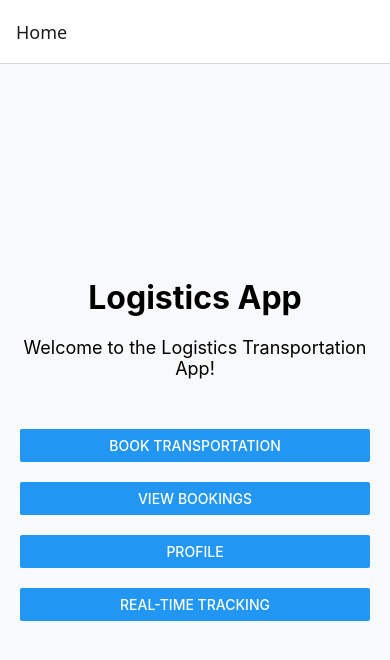
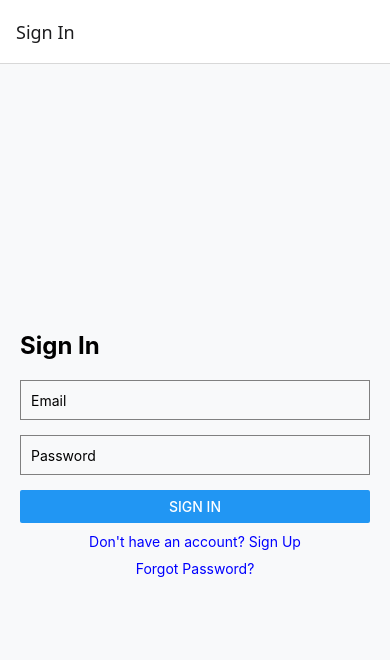
Before and after one commit to rakeshrdec/logistic_mobile_app_react_native, a React Native app: screen /SignIn in a window 390 px wide. Shown: the top 660 px of the page. Built offline with nearby package versions, Linux system fonts and the light colour scheme.

Commit message:
Wired Signup/SignIn/Forgot password page

```diff
--- a/App.tsx
+++ b/App.tsx
@@ -4,22 +4,35 @@ import React from 'react';
 import { NavigationContainer } from '@react-navigation/native';
 import { createNativeStackNavigator } from '@react-navigation/native-stack';
 import HomeScreen from './screens/HomeScreen';
-import BookingScreen from './screens/BookingScreen'
+import BookingScreen from './screens/BookingScreen';
 import BookingsListScreen from './screens/BookingsListScreen';
 import ProfileScreen from './screens/ProfileScreen';
 import TrackingScreen from './screens/TrackingScreen';
-// import BookingScreen from './screens/BookingScreen';
-// import BookingScreen from './screens/BookingScreen'; // Create this screen
-// import BookingsListScreen from './screens/BookingsListScreen'; // Create this screen
-// import ProfileScreen from './screens/ProfileScreen'; // Create this screen
-// import TrackingScreen from './screens/TrackingScreen'; // Create this screen
+import SignInScreen from './screens/SignInScreen';
+import SignUpScreen from './screens/SignUpScreen';
+import ForgotPasswordScreen from './screens/ForgotPasswordScreen';
 
 const Stack = createNativeStackNavigator();
 
 const App = () => {
   return (
     <NavigationContainer>
-      <Stack.Navigator initialRouteName="Home">
+      <Stack.Navigator initialRouteName="SignIn">
+        <Stack.Screen
+          name="SignIn"
+          component={SignInScreen}
+          options={{ title: 'Sign In' }}
+        />
+        <Stack.Screen
+          name="SignUp"
+          component={SignUpScreen}
+          options={{ title: 'Sign Up' }}
+        />
+        <Stack.Screen
+          name="ForgotPassword"
+          component={ForgotPasswordScreen}
+          options={{ title: 'Forgot Password' }}
+        />
         <Stack.Screen
           name="Home"
           component={HomeScreen}
--- /dev/null
+++ b/screens/ForgotPasswordScreen.js
@@ -0,0 +1,51 @@
+// app/screens/ForgotPasswordScreen.js
+
+import React, { useState } from 'react';
+import { View, Text, TextInput, Button, StyleSheet } from 'react-native';
+
+const ForgotPasswordScreen = () => {
+  const [email, setEmail] = useState('');
+
+  const handleResetPassword = () => {
+    // Here you would typically call a service to send a password reset email
+    console.log('Password reset email sent to:', email);
+    // Show a success message or navigate back to Sign In
+  };
+
+  return (
+    <View style={styles.container}>
+      <Text style={styles.title}>Forgot Password</Text>
+      <TextInput
+        style={styles.input}
+        placeholder="Enter your email"
+        value={email}
+        onChangeText={setEmail}
+        keyboardType="email-address"
+      />
+      <Button title="Reset Password" onPress={handleResetPassword} />
+    </View>
+  );
+};
+
+const styles = StyleSheet.create({
+  container: {
+    flex: 1,
+    padding: 20,
+    justifyContent: 'center',
+    backgroundColor: '#f8f9fa',
+  },
+  title: {
+    fontSize: 24,
+    fontWeight: 'bold',
+    marginBottom: 20,
+  },
+  input: {
+    height: 40,
+    borderColor: 'gray',
+    borderWidth: 1,
+    marginBottom: 15,
+    paddingHorizontal: 10,
+  },
+});
+
+export default ForgotPasswordScreen;
--- /dev/null
+++ b/screens/SignInScreen.js
@@ -0,0 +1,71 @@
+// app/screens/SignInScreen.js
+
+import React, { useState } from 'react';
+import { View, Text, TextInput, Button, StyleSheet } from 'react-native';
+
+const SignInScreen = ({ navigation }) => {
+  const [email, setEmail] = useState('');
+  const [password, setPassword] = useState('');
+
+  const handleSignIn = () => {
+    // Here you would typically call a service to sign in the user
+    console.log('User  signed in:', { email, password });
+    // Navigate to the home screen or show an error message
+    navigation.navigate('Home')
+  };
+
+  return (
+    <View style={styles.container}>
+      <Text style={styles.title}>Sign In</Text>
+      <TextInput
+        style={styles.input}
+        placeholder="Email"
+        value={email}
+        onChangeText={setEmail}
+        keyboardType="email-address"
+      />
+      <TextInput
+        style={styles.input}
+        placeholder="Password"
+        value={password}
+        onChangeText={setPassword}
+        secureTextEntry
+      />
+      <Button title="Sign In" onPress={handleSignIn} />
+      <Text style={styles.link} onPress={() => {navigation.navigate('SignUp')}}>
+        Don't have an account? Sign Up
+      </Text>
+      <Text style={styles.link} onPress={() => {navigation.navigate('ForgotPassword')}}>
+        Forgot Password?
+      </Text>
+    </View>
+  );
+};
+
+const styles = StyleSheet.create({
+  container: {
+    flex: 1,
+    padding: 20,
+    justifyContent: 'center',
+    backgroundColor: '#f8f9fa',
+  },
+  title: {
+    fontSize: 24,
+    fontWeight: 'bold',
+    marginBottom: 20,
+  },
+  input: {
+    height: 40,
+    borderColor: 'gray',
+    borderWidth: 1,
+    marginBottom: 15,
+    paddingHorizontal: 10,
+  },
+  link: {
+    color: 'blue',
+    marginTop: 10,
+    textAlign: 'center',
+  },
+});
+
+export default SignInScreen;
--- /dev/null
+++ b/screens/SignUpScreen.js
@@ -0,0 +1,74 @@
+// app/screens/SignUpScreen.js
+
+import React, { useState } from 'react';
+import { View, Text, TextInput, Button, StyleSheet } from 'react-native';
+
+const SignUpScreen = () => {
+  const [name, setName] = useState('');
+  const [email, setEmail] = useState('');
+  const [password, setPassword] = useState('');
+
+  const handleSignUp = () => {
+    // Here you would typically call a service to sign up the user
+    console.log('User  signed up:', { name, email, password });
+    // Navigate to the sign-in screen or show a success message
+  };
+
+  return (
+    <View style={styles.container}>
+      <Text style={styles.title}>Sign Up</Text>
+      <TextInput
+        style={styles.input}
+        placeholder="Name"
+        value={name}
+        onChangeText={setName}
+      />
+      <TextInput
+        style={styles.input}
+        placeholder="Email"
+        value={email}
+        onChangeText={setEmail}
+        keyboardType="email-address"
+      />
+      <TextInput
+        style={styles.input}
+        placeholder="Password"
+        value={password}
+        onChangeText={setPassword}
+        secureTextEntry
+      />
+      <Button title="Sign Up" onPress={handleSignUp} />
+      <Text style={styles.link} onPress={() => {/* Navigate to Sign In */}}>
+        Already have an account? Sign In
+      </Text>
+    </View>
+  );
+};
+
+const styles = StyleSheet.create({
+  container: {
+    flex: 1,
+    padding: 20,
+    justifyContent: 'center',
+    backgroundColor: '#f8f9fa',
+  },
+  title: {
+    fontSize: 24,
+    fontWeight: 'bold',
+    marginBottom: 20,
+  },
+  input: {
+    height: 40,
+    borderColor: 'gray',
+    borderWidth: 1,
+    marginBottom: 15,
+    paddingHorizontal: 10,
+  },
+  link: {
+    color: 'blue',
+    marginTop: 10,
+    textAlign: 'center',
+  },
+});
+
+export default SignUpScreen;
```
